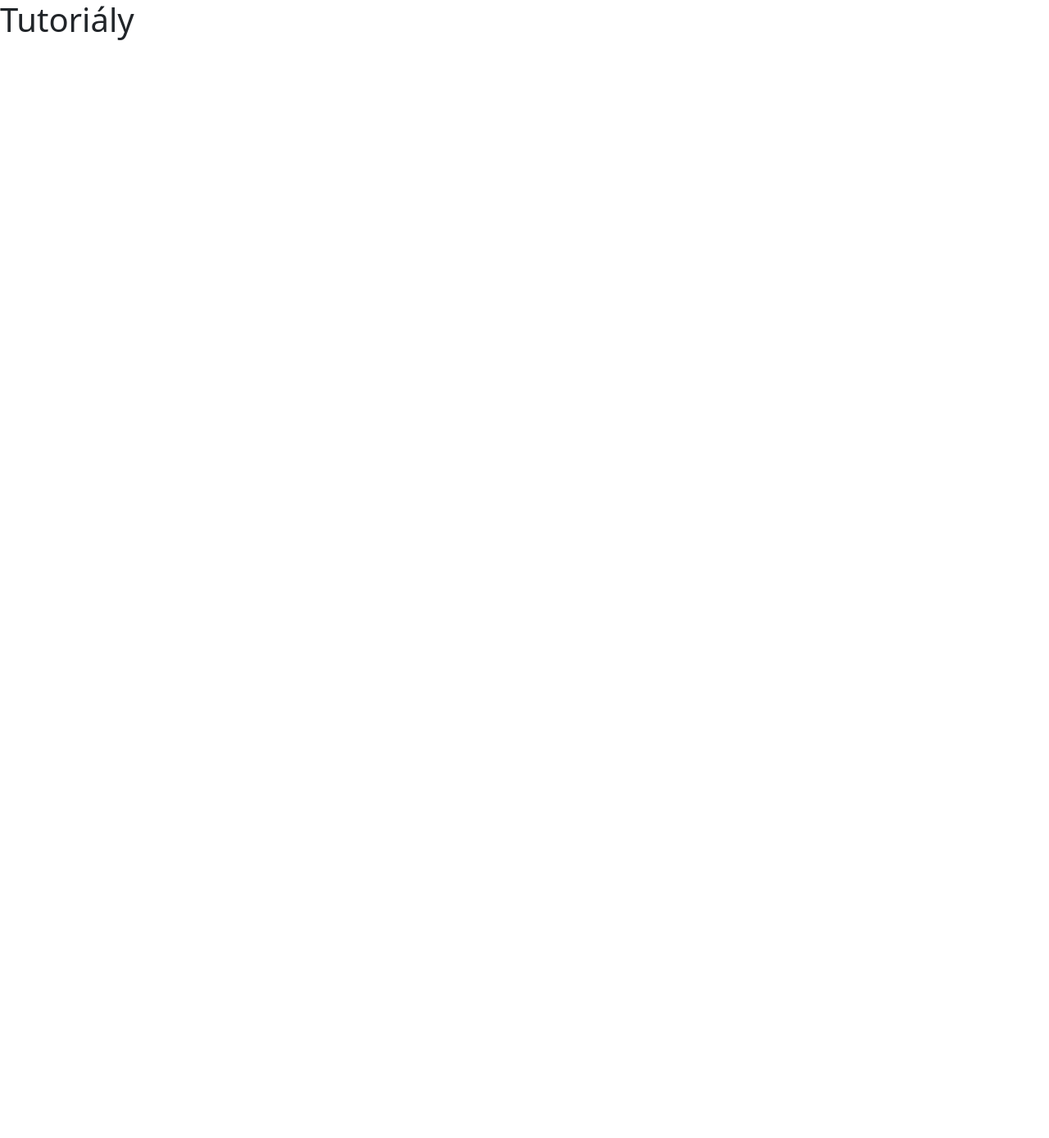
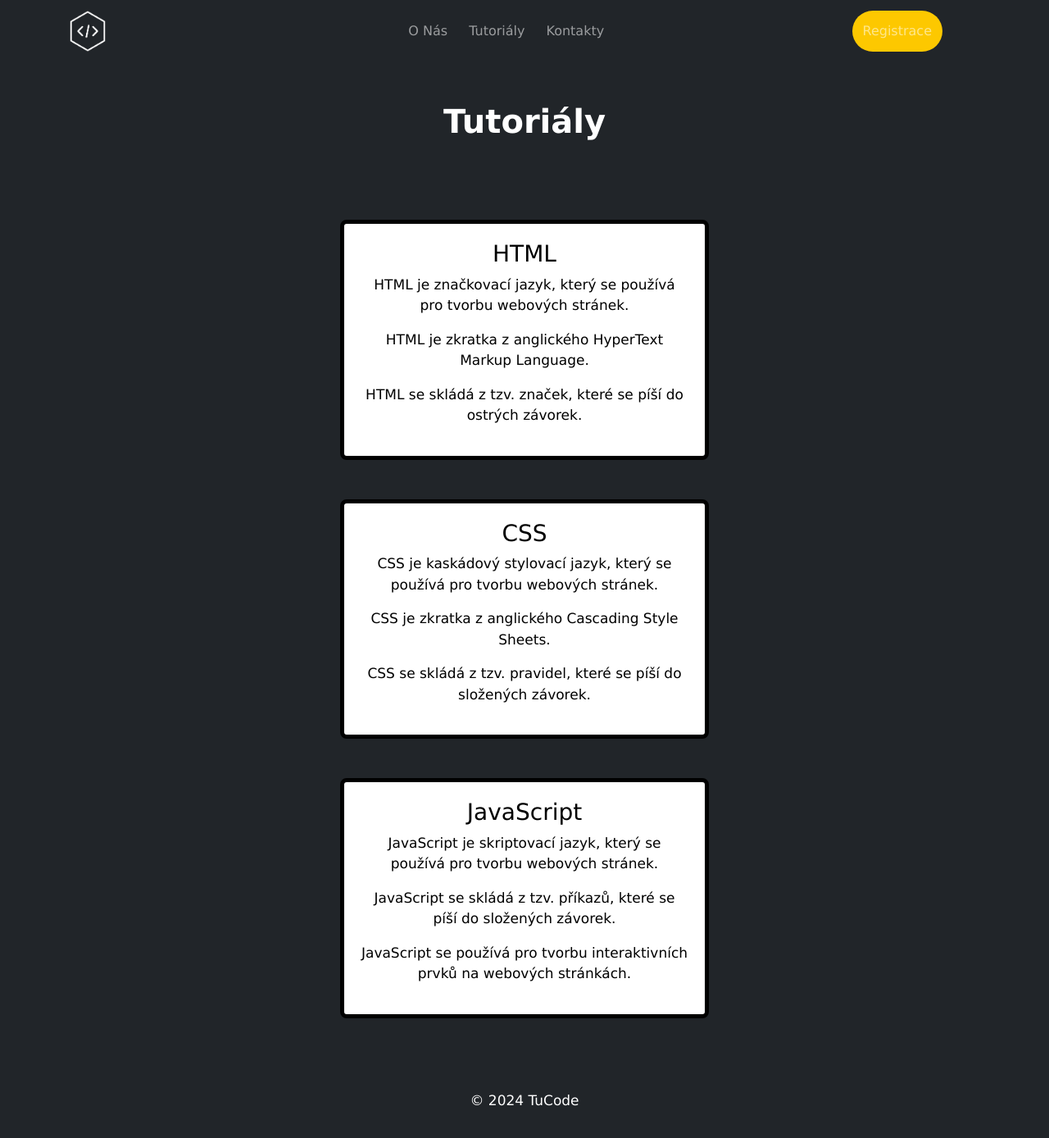
Before and after one commit to DartMoon12/WEA-Months, a Next.js app in the folder tucode/: page /Tutorials in a window 1280 px wide. Shown: the top 1388 px of the page at 82% size. Before the commit the page ends 800 px from the top, so only its background shows below. Built offline with nearby package versions, Linux system fonts and the light colour scheme.

Commit message:
ROUTING COMPLETE - JE TO NA TOBE BRATRE

```diff
--- a/tucode/src/app/Contacts/page.tsx
+++ b/tucode/src/app/Contacts/page.tsx
@@ -1,5 +1,6 @@
 import Contact from '../components2/contacts';
 import Navbar from '../components/navbar';
+import Footer from '../components/footer';
 
 export default function Contacts() {
   return (
@@ -8,6 +9,8 @@ export default function Contacts() {
 
     <Contact></Contact>
 
+    <Footer></Footer>
+
     </>
   )
 }
--- a/tucode/src/app/Tutorials/page.tsx
+++ b/tucode/src/app/Tutorials/page.tsx
@@ -1,5 +1,18 @@
+import Navbar from "../components/navbar"
+import Footer from "../components/footer"
+import Tutorial from "../components2/tutorials"
+
+
 export default function Tutorials() {
   return (
-    <h1>Tutoriály</h1>
+
+    <>
+    <Navbar></Navbar>
+    <Tutorial></Tutorial>
+    <Footer></Footer>
+
+
+
+    </>
   )
 }
--- /dev/null
+++ b/tucode/src/app/components2/tutorials.tsx
@@ -0,0 +1,29 @@
+export default function Tutorials() {
+    return (
+        <div className="container">
+            <h2>Tutoriály</h2>
+            <div className="row justify-content-center">
+                <div className="col-md-6">
+                    <div className="card-info">
+                        <h3>HTML</h3>
+                        <p>HTML je značkovací jazyk, který se používá pro tvorbu webových stránek.</p>
+                        <p>HTML je zkratka z anglického HyperText Markup Language.</p>
+                        <p>HTML se skládá z tzv. značek, které se píší do ostrých závorek.</p>
+                    </div>
+                    <div className="card-info">
+                        <h3>CSS</h3>
+                        <p>CSS je kaskádový stylovací jazyk, který se používá pro tvorbu webových stránek.</p>
+                        <p>CSS je zkratka z anglického Cascading Style Sheets.</p>
+                        <p>CSS se skládá z tzv. pravidel, které se píší do složených závorek.</p>
+                    </div>
+                    <div className="card-info">
+                        <h3>JavaScript</h3>
+                        <p>JavaScript je skriptovací jazyk, který se používá pro tvorbu webových stránek.</p>
+                        <p>JavaScript se skládá z tzv. příkazů, které se píší do složených závorek.</p>
+                        <p>JavaScript se používá pro tvorbu interaktivních prvků na webových stránkách.</p>
+                    </div>
+                </div>
+            </div>
+        </div>
+    )
+}
--- a/tucode/src/app/styles/globals.css
+++ b/tucode/src/app/styles/globals.css
@@ -290,3 +290,31 @@ hr {
     font-size: 15px;
   }
 }
+
+
+/* Contacts*/
+/* Stylování pro hlavní kontejner */
+.container {
+  text-align: center;
+
+}
+
+/* Stylování pro karty */
+.card-info {
+  border: 5px solid black;
+  padding: 20px;
+  margin: 3rem;
+  border-radius: 8px;
+  color: black;
+  background-color: white;
+}
+
+/* Stylování pro nadpisy */
+h2 {
+  margin-bottom: 20px;
+  margin: 3rem;
+}
+
+h3 {
+  margin-top: 0;
+}
```
Also changed, not shown: tucode/src/app/Aboutus/page.tsx (+14 -1 lines), tucode/src/app/components/hero.tsx (+5 -3 lines), tucode/src/app/components2/contacts.tsx (+9 -12 lines), tucode/src/app/components2/onas.tsx (added, +12 -0 lines).
